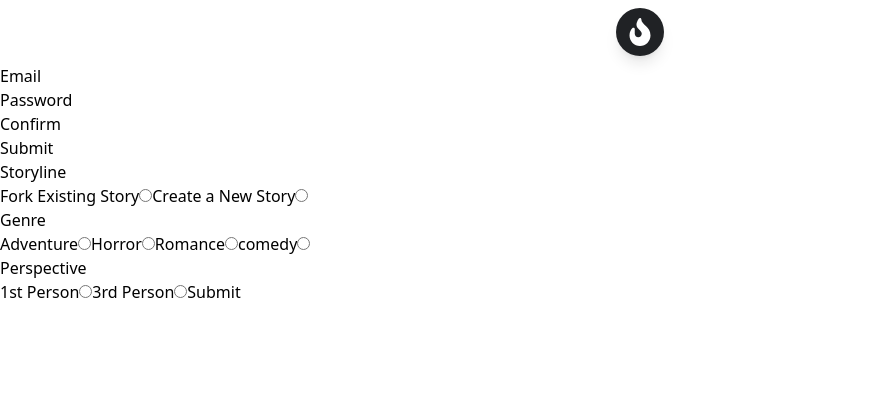
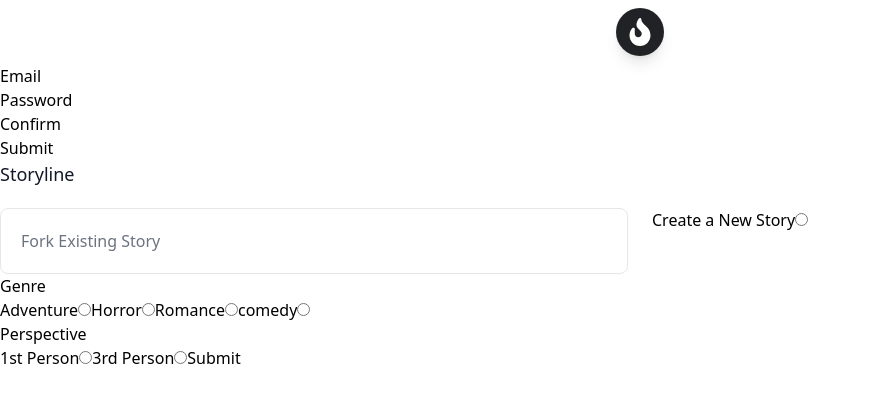
Before and after one commit to Matt-Seath/FableFork, a React (Vite) app in the folder frontend/: page / in a window 1280 px wide. Shown: the top 402 px of the page, without its empty margins (0-871 px from the left). Built offline with nearby package versions, Linux system fonts and the light colour scheme; no server answers.

Commit message:
added RadioButton component

```diff
--- /dev/null
+++ b/frontend/src/components/Button/RadioButton.tsx
@@ -0,0 +1,21 @@
+import React, { ReactNode } from "react";
+import ButtonIcon from "./ButtonIcon";
+
+interface Props {
+  group: string;
+  children: ChildNode;
+  onSelect: (name: string) => void;
+}
+
+const RadioButton = ({ group, onSelect }: Props) => {
+  return (
+    <div
+      onClick={() => {
+        onSelect();
+      }}
+    >
+    </div>
+  );
+};
+
+export default RadioButton;
--- a/frontend/src/components/Forms/StoryForm.tsx
+++ b/frontend/src/components/Forms/StoryForm.tsx
@@ -14,16 +14,35 @@ const StoryForm = ({ fork }: StoryParams) => {
   return (
     <form>
       <div>
-        <h3>Storyline</h3>
-        <label htmlFor="fork">Fork Existing Story</label>
+        <h3 className="mb-5 text-lg font-medium text-gray-900 dark:text-white">
+          Storyline
+        </h3>
+        <ul className="grid w-full gap-6 md:grid-cols-2">
+          <li>
             <input
+              className="hidden peer"
               id="forkExisting"
               name="forkRadio"
               type="radio"
               value="forkExisting"
             />
+            <label
+              className="inline-flex items-center justify-between w-full p-5 text-gray-500 bg-white border border-gray-200 rounded-lg cursor-pointer dark:hover:text-gray-300 dark:border-gray-700 dark:peer-checked:text-blue-500 peer-checked:border-blue-600 peer-checked:text-blue-600 hover:text-gray-600 hover:bg-gray-100 dark:text-gray-400 dark:bg-gray-800 dark:hover:bg-gray-700"
+              htmlFor="fork"
+            >
+              Fork Existing Story
+            </label>
+          </li>
+          <li>
             <label htmlFor="fork">Create a New Story</label>
-        <input id="createNew" name="forkRadio" type="radio" value="createNew" />
+            <input
+              id="createNew"
+              name="forkRadio"
+              type="radio"
+              value="createNew"
+            />
+          </li>
+        </ul>
       </div>
       <h3>Genre</h3>
       <div>
--- a/frontend/src/index.css
+++ b/frontend/src/index.css
@@ -19,4 +19,8 @@
         text-xs font-bold
         transition-all duration-100 scale-0 origin-left;
     }
+
+    .story-form-input {
+        @apply bg-transparent hover:bg-blue-500 text-blue-700 font-semibold hover:text-white py-2 px-4 border border-blue-500 hover:border-transparent rounded;
+    }
 }
```
Lines whose indentation alone changed are shown as unchanged.
